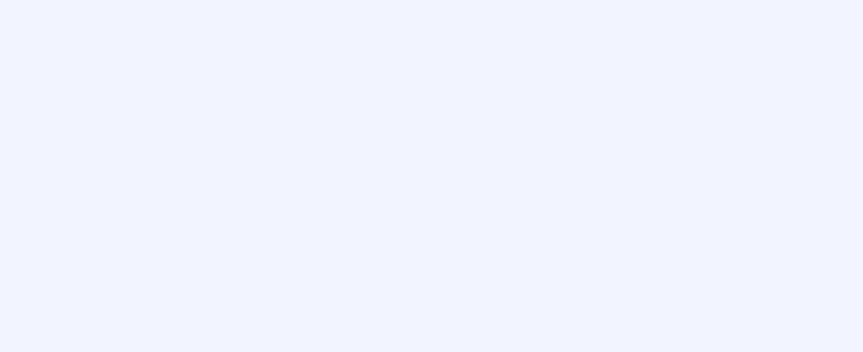
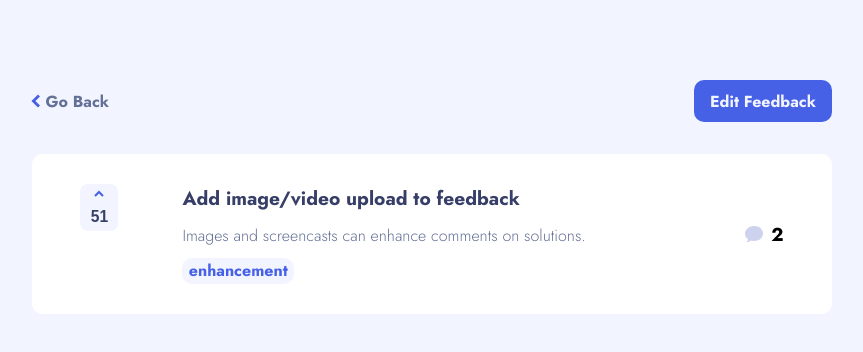
Before and after one commit to selly361/Feedback-products-app, a React (Create React App) app: page /01d5cabc-e0c5-42da-853d-7f167b16db36 in a window 1280 px wide. Before the commit this address had no page. Shown: the top 352 px of the page, without its empty margins (208-1071 px from the left). Built offline with nearby package versions, Linux system fonts and the light colour scheme.

Commit message:
started product page

```diff
--- a/src/App.js
+++ b/src/App.js
@@ -1,8 +1,9 @@
 import { Route, Routes } from "react-router-dom";
-import FeedBackContextWrapper from "./components/Context/FeedBackContext";
+import FeedBackContextWrapper from "./Context/FeedBackContext";
 import Home from "./pages/home/Home";
 import styled, { createGlobalStyle } from "styled-components";
 import AddFeedBackPage from "./pages/AddFeedBack/Add";
+import ProductPage from "./pages/ProductPage/ProductPage";
 
 function App() {
   return (
@@ -11,7 +12,8 @@ function App() {
       <GlobalStyle />
       <Routes>
         <Route path="/" element={<Home />} />
-        <Route path="add" element={<AddFeedBackPage />} />
+        <Route path="/add" element={<AddFeedBackPage />} />
+        <Route path="/:id" element={<ProductPage />} />
       </Routes>
     </FeedBackContextWrapper>
     </Container>
--- a/src/components/Context/FeedBackContext.jsx
+++ b/src/Context/FeedBackContext.jsx
@@ -1,6 +1,6 @@
 import React, { createContext, useEffect, useState } from "react";
 import { v4 as uuid } from "uuid";
-import data from "../../assets/data.json";
+import data from "../assets/data.json";
 
 let feedBackData = data;
 
--- a/src/components/NavBar/NavBar.jsx
+++ b/src/components/NavBar/NavBar.jsx
@@ -1,6 +1,6 @@
 import React, { useState, useContext } from "react";
 import { Link } from "react-router-dom";
-import { FeedbacksProvider } from "../Context/FeedBackContext";
+import { FeedbacksProvider } from "../../Context/FeedBackContext";
 import styled from "styled-components";
 
 const StyledHeader = styled.header`
--- a/src/components/ProductForm/ProductForm.jsx
+++ b/src/components/ProductForm/ProductForm.jsx
@@ -3,7 +3,7 @@ import Select from "react-select";
 import styled from "styled-components";
 import { ReactComponent as AddIcon } from "../../assets/icons/add-icon.svg";
 import { v4 as uuid } from "uuid";
-import { FeedbacksProvider } from "../Context/FeedBackContext";
+import { FeedbacksProvider } from "../../Context/FeedBackContext";
 import { Link, useNavigate }  from 'react-router-dom'
 
 const options = [
@@ -14,7 +14,7 @@ const options = [
   { value: "bug", label: "Bug" },
 ];
 
-const StyledForm = styled.form`
+export const StyledForm = styled.form`
   width: 90%;
   display: flex;
   flex-flow: column;
@@ -31,11 +31,11 @@ const StyledForm = styled.form`
   }
 `;
 
-const StyledAddIcon = styled(AddIcon)`
+export const StyledAddIcon = styled(AddIcon)`
   transform: translate(0, -50%);
 `;
 
-const FeedBackTitleInput = styled.input`
+export const FeedBackTitleInput = styled.input`
   background-color: #f2f4ff;
   width: 100%;
   height: 45px;
@@ -51,7 +51,7 @@ const FeedBackTitleInput = styled.input`
   }
 `;
 
-const DescriptInput = styled(FeedBackTitleInput)`
+export const DescriptInput = styled(FeedBackTitleInput)`
   height: 80px;
   resize: none;
   padding: 20px;
@@ -61,7 +61,7 @@ const DescriptInput = styled(FeedBackTitleInput)`
   }
 `;
 
-const ButtonContainer = styled.div`
+export const ButtonContainer = styled.div`
   width: 100%;
   height: 50px;
   display: flex;
@@ -133,7 +133,7 @@ const ProductForm = () => {
     setProductsData(copy);
     localStorage.setItem("products", JSON.stringify(copy))
     handleFilteredData()
-    Navigate("/")
+    Navigate(-1)
   };
 
   return (
@@ -163,7 +163,7 @@ const ProductForm = () => {
         onChange={(e) => setDescription(e.target.value)}
       />
       <ButtonContainer>
-        <button type="button">Cancel</button>
+        <button type="button" onClick={() => Navigate('/')}>Cancel</button>
         <button type="submit">Add Feedback</button>
       </ButtonContainer>
     </StyledForm>
--- a/src/components/Products/ProductHeader/ProductHeader.jsx
+++ b/src/components/Products/ProductHeader/ProductHeader.jsx
@@ -46,7 +46,7 @@ const AddFeedBackContainer = styled.div`
 
 `
 
-const AddFeedBack = styled(Link)`
+export const AddFeedBack = styled.a`
   font-size: 1rem;
   padding: .6rem 1rem;
   background-color: #ad1fea;
@@ -102,7 +102,7 @@ const ProductHeader = ({ filter, setFilter, productRequests }) => {
         />
       </FilterContainer>
       <AddFeedBackContainer>
-        <AddFeedBack to="/add">+ Add FeedBack</AddFeedBack>
+        <AddFeedBack as={Link} to="/add">+ Add FeedBack</AddFeedBack>
       </AddFeedBackContainer>
     </Container>
   );
--- a/src/components/Products/Products.jsx
+++ b/src/components/Products/Products.jsx
@@ -1,9 +1,9 @@
-import React, { useContext } from 'react'
-import Product from './Product/Product'
-import styled from 'styled-components'
-import ProductHeader from './ProductHeader/ProductHeader'
-import { FeedbacksProvider } from '../Context/FeedBackContext'
-
+import React, { useContext } from "react";
+import Product from "../shared/Product/Product";
+import styled from "styled-components";
+import ProductHeader from "./ProductHeader/ProductHeader";
+import { FeedbacksProvider } from "../../Context/FeedBackContext";
+import { Link } from "react-router-dom";
 
 const Container = styled.div`
   width: 60vw;
@@ -12,22 +12,27 @@ const Container = styled.div`
   display: flex;
   flex-flow: column;
   gap: 1rem;
-
-`
+`;
 
 const Products = () => {
-  const { filteredData, setFilter, filter, productsData } = useContext(FeedbacksProvider)
+  const { filteredData, setFilter, filter, productsData } =
+    useContext(FeedbacksProvider);
 
   return (
     <Container>
-      <ProductHeader setFilter={setFilter} filter={filter} productRequests={productsData.productRequests} />
-      {
-        filteredData && filteredData.map(data => (
-          <Product key={data.id} {...data} />
-        ))
-      }
+      <ProductHeader
+        setFilter={setFilter}
+        filter={filter}
+        productRequests={productsData.productRequests}
+      />
+      {filteredData &&
+        filteredData.map((data) => (
+          <Link to={`/${data.id}`} key={data.id}>
+            <Product {...data} hover={true} />
+          </Link>
+        ))}
     </Container>
-  )
-}
+  );
+};
 
-export default Products
+export default Products;
--- /dev/null
+++ b/src/components/shared/BackButton/BackButton.jsx
@@ -0,0 +1,38 @@
+import React from 'react'
+import { useNavigate } from 'react-router-dom'
+import styled from 'styled-components'
+import { ReactComponent as Icon } from '../../../assets/icons/left-arrow-icon.svg'
+
+
+const StyledBackButton = styled.div`
+    display: flex;
+    align-items: center;
+    gap: .4rem;
+
+    h4 {
+        color: #647196;
+
+        &:hover {
+            text-decoration: underline;
+            cursor: pointer;
+        }
+    }
+
+`
+
+const LeftArrow = styled(Icon)`
+    transform: scale(1.4)
+`
+
+const BackButton = () => {
+    const Navigate = useNavigate();
+
+  return (
+    <StyledBackButton onClick={() => Navigate(-1)}>
+        <LeftArrow />
+        <h4>Go Back</h4>
+    </StyledBackButton>
+  )
+}
+
+export default BackButton
--- a/src/components/Products/Product/Product.jsx
+++ b/src/components/shared/Product/Product.jsx
@@ -2,7 +2,7 @@ import React, { useContext } from "react";
 import styled from "styled-components";
 import { ReactComponent as ArrowIcon } from "../../../assets/icons/arrow-icon.svg";
 import { ReactComponent as CommentIcon } from "../../../assets/icons/comment-icon.svg";
-import { FeedbacksProvider } from "../../Context/FeedBackContext";
+import { FeedbacksProvider } from "../../../Context/FeedBackContext";
 
 const StyledProduct = styled.div`
   display: flex;
@@ -13,6 +13,11 @@ const StyledProduct = styled.div`
   border-radius: 10px;
   align-items: center;
   justify-content: center;
+
+  &:hover {
+    border: ${(props) => (props.hover ? "1px solid #ad1fea" : "none")};
+    cursor: ${(props) => (props.hover ? "pointer" : "initial")};
+  }
 `;
 
 const VoteButton = styled.button`
@@ -83,9 +88,9 @@ const Description = styled.div`
 
 const CommentLength = styled.div`
   display: flex;
-  gap: .5rem;
+  gap: 0.5rem;
   align-items: center;
-`
+`;
 
 const Product = ({
   upvotes,
@@ -97,9 +102,10 @@ const Product = ({
   active,
   description,
 }) => {
-  const { setProductsData, productsData , handleFilteredData} = useContext(FeedbacksProvider);
+  const { setProductsData, productsData, handleFilteredData } =
+    useContext(FeedbacksProvider);
 
-  const handleVote = () => {
+  const handleVote = ({ hover }) => {
     let copy = productsData;
 
     let product = copy.productRequests.find((product) => product.id === id);
@@ -109,16 +115,15 @@ const Product = ({
 
     localStorage.setItem("products", JSON.stringify(copy));
     setProductsData(copy);
-    handleFilteredData()
-
+    handleFilteredData();
   };
 
   return (
-    <StyledProduct>
+    <StyledProduct hover={hover ? "true" : ""}>
       <ProductInformationContainer>
         <ProductInformation>
-          <VoteButton active={active ? "true" : null} onClick={handleVote}>
-            <StyledArrow active={active ? "true" : null} />
+          <VoteButton active={active ? "true" : ""} onClick={handleVote}>
+            <StyledArrow active={active ? "true" : ""} />
             <h3>{upvotes}</h3>
           </VoteButton>
           <Description>
--- /dev/null
+++ b/src/pages/ProductPage/ProductPage.jsx
@@ -0,0 +1,52 @@
+import React, { useContext } from 'react'
+import { useParams } from 'react-router-dom'
+import styled from 'styled-components'
+import { FeedbacksProvider } from '../../Context/FeedBackContext'
+import { AddFeedBack } from '../../components/Products/ProductHeader/ProductHeader'
+import BackButton from '../../components/shared/BackButton/BackButton'
+import Product from '../../components/shared/Product/Product'
+
+
+const StyledProductPage = styled.div`
+  width: 800px;
+  min-height: 80vh;
+  display: flex;
+  flex-flow: column;
+  gap: 2rem;
+`
+
+const TopSection = styled.section`
+  width: 100%;
+  display: flex;
+  justify-content: space-between;
+  align-items: center;
+`
+
+const EditFeedbackButton = styled(AddFeedBack)`
+  background-color: #4661e6;
+
+  &:hover {
+    background-color: #7c91f9;
+  }
+`
+
+
+const ProductPage = () => {
+    const { productsData } = useContext(FeedbacksProvider)
+    const { id } = useParams()
+
+    let copy = productsData;
+    let productDetails = copy.productRequests.find(p => p.id === id)
+
+  return (
+    <StyledProductPage>
+      <TopSection>
+        <BackButton />
+        <EditFeedbackButton>Edit Feedback</EditFeedbackButton>
+      </TopSection>
+       <Product {...productDetails} hover={false} />
+    </StyledProductPage>
+  )
+}
+
+export default ProductPage
```
Also changed, not shown: src/assets/icons/arrow-icon.svg, src/assets/icons/left-arrow-icon.svg (added). Lines whose indentation alone changed are shown as unchanged.
